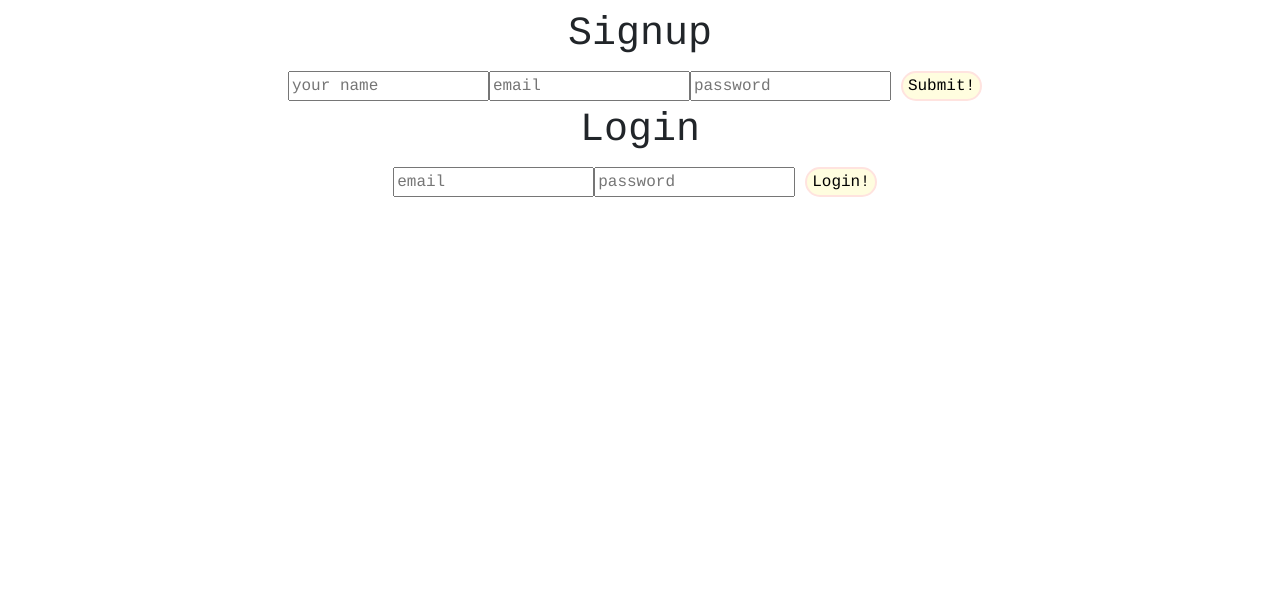
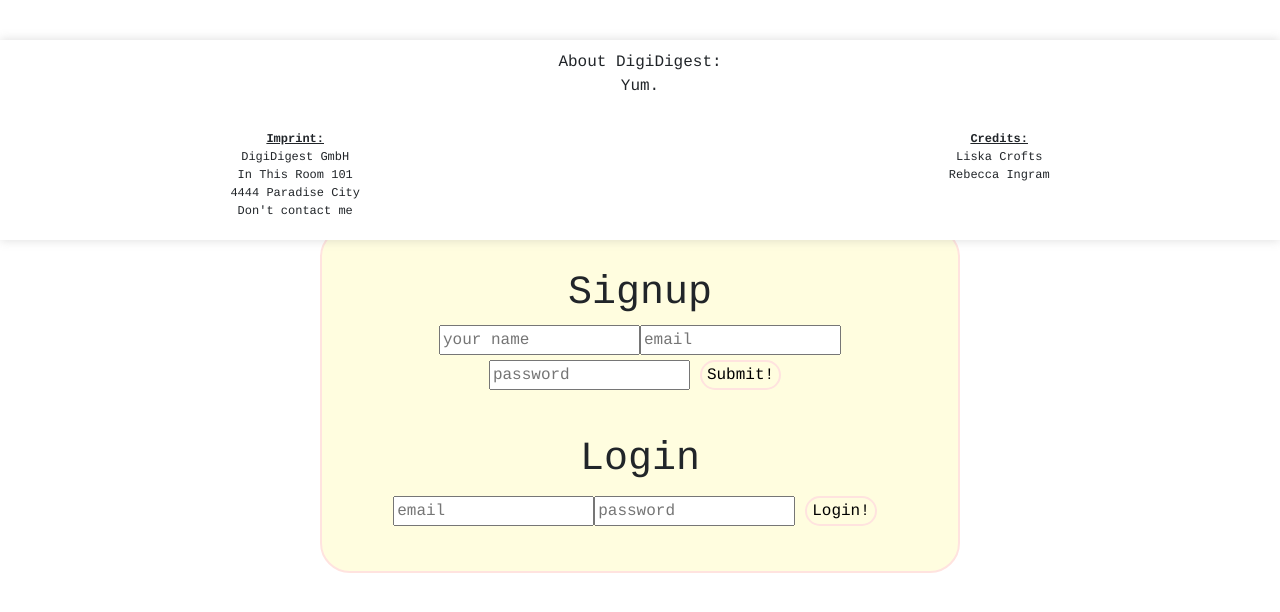
Before and after one commit to beckyxde/Project3Ironhack, a React (Create React App) app in the folder client/: page / in a window 1280 px wide. Shown: the top 612 px of the page. Built offline with nearby package versions, Linux system fonts and the light colour scheme.

Commit message:
cleaning up styling

```diff
--- a/client/src/App.css
+++ b/client/src/App.css
@@ -19,10 +19,19 @@ a:hover {
   background-color: rgb(255, 227, 223) !important;
 }
 
+p {
+  margin-bottom: 2rem;
+}
+
 .dropdown-basic-button {
+  text-decoration: none;
   border-radius: 30px;
   border: 2px solid rgb(255, 227, 223);
-  font: black;
+  color: black;
+}
+
+.dropdown-toggle.btn.btn-primary {
+  color: black;
 }
 
 button {
@@ -91,6 +100,34 @@ button:hover {
   padding: 10px;
 }
 
+.signupLogin {
+  display: block;
+  float: left;
+  background-color: aquamarine;
+  width: -webkit-fill-available;
+  height: -webkit-fill-available;
+}
+
+.auth-body {
+  display: block;
+  background-color: #fffddf;
+  border: 2px solid rgb(255, 227, 223);
+  border-radius: 30px;
+  padding: 20px;
+  position: absolute;
+  transform: translateY(-50%) translateX(-50%);
+  top: 50%;
+  left: 50%;
+}
+
+.signupDiv {
+  padding: 20px;
+}
+
+.loginDiv {
+  padding: 20px;
+}
+
 .input-group {
   display: flex;
   justify-content: center;
@@ -104,7 +141,7 @@ button:hover {
   height: 35px;
 }
 
-.App-content {
+.App-content:not(Footer) {
   display: flex;
   justify-content: center;
   align-items: center;
@@ -167,15 +204,21 @@ button:hover {
 .footer-body {
   background-color: #ffffff;
   box-shadow: 0px 0px 10px RGBA(140, 140, 140, 0.3);
+  width: -webkit-fill-available;
+  position: relative;
+  bottom: 0%;
+  margin-top: 30px;
 }
 
 .footer-contents {
   background-color: #ffffff;
   padding: 10px 18%;
+  height: 200px;
 }
 
 .imprint {
-  text-align: left;
+  display: inline-block;
+  float: left;
   list-style: none;
   font-size: 12px;
 }
@@ -184,7 +227,8 @@ button:hover {
   text-decoration: underline;
 }
 .imprint-credits {
-  text-align: right;
+  display: inline;
+  float: right;
   list-style: none;
   font-size: 12px;
 }
@@ -193,6 +237,12 @@ button:hover {
   text-decoration: underline;
 }
 
+.collections {
+  display: block;
+  width: -webkit-fill-available;
+  height: -webkit-fill-available;
+}
+
 .folder-group {
   background-color: #fffddf;
 }
--- a/client/src/App.js
+++ b/client/src/App.js
@@ -1,6 +1,7 @@
 import React, { Component } from "react";
 import "./App.css";
 import { Switch, Route } from "react-router-dom";
+import Footer from "../src/components/Footer";
 // import { NavLink } from "react-router-dom";
 // import axios from "axios";
 
@@ -21,6 +22,8 @@ class App extends Component {
             <Route path="/UserFolder" exact component={InUserFolder} />
           </Switch>
         </div>
+
+        <Footer />
       </div>
     );
   }
--- a/client/src/components/Collections.js
+++ b/client/src/components/Collections.js
@@ -20,7 +20,7 @@ export default class Collections extends Component {
   componentDidMount() {
     Axios.get(
       (process.env.REACT_APP_API_URL || "http://localhost:5000") +
-        "/user/collections"
+      "/user/collections"
     )
       .then(response => {
         // console.log("response", response)
@@ -40,7 +40,6 @@ export default class Collections extends Component {
         </div>
         <CollectionFolder userCollections={this.state.collections} />
 
-        <Footer />
       </div>
     );
   }
--- a/client/src/components/Home.js
+++ b/client/src/components/Home.js
@@ -48,7 +48,6 @@ class Home extends Component {
         <br />
 
         <Card mirResult={this.state.results} />
-        <Footer />
       </div>
     );
   }
--- a/client/src/components/auth/LandingPage.js
+++ b/client/src/components/auth/LandingPage.js
@@ -7,11 +7,15 @@ class LandingPage extends Component {
   render() {
     return (
       <div>
-        <div className="auth-body">
-          <Signup history={this.props.history} />
-          <Login history={this.props.history} />
+        <div className="signupLogin">
+          <div className="auth-body">
+
+            <Signup history={this.props.history} />
+
+            <Login history={this.props.history} />
+
+          </div>
         </div>
-        {/* <Footer /> */}
       </div>
     );
   }
--- a/client/src/components/auth/Login.js
+++ b/client/src/components/auth/Login.js
@@ -36,7 +36,7 @@ class Login extends Component {
 
   render() {
     return (
-      <div>
+      <div className="loginDiv">
         <h1>Login</h1>
         <form onSubmit={this.handleFormSubmit}>
           <input
--- a/client/src/components/auth/Signup.js
+++ b/client/src/components/auth/Signup.js
@@ -20,7 +20,7 @@ class Signup extends Component {
 
     Axios.post(
       (process.env.REACT_APP_API_URL || "http://localhost:5000") +
-        "/api/signup",
+      "/api/signup",
       {
         email,
         password,
@@ -45,7 +45,7 @@ class Signup extends Component {
 
   render() {
     return (
-      <div>
+      <div className="signupDiv">
         <h1>Signup</h1>
         <form onSubmit={this.handleFormSubmit}>
           <input
```
Also changed, not shown: 1 other file (tests, documents, lock files or other folders).
